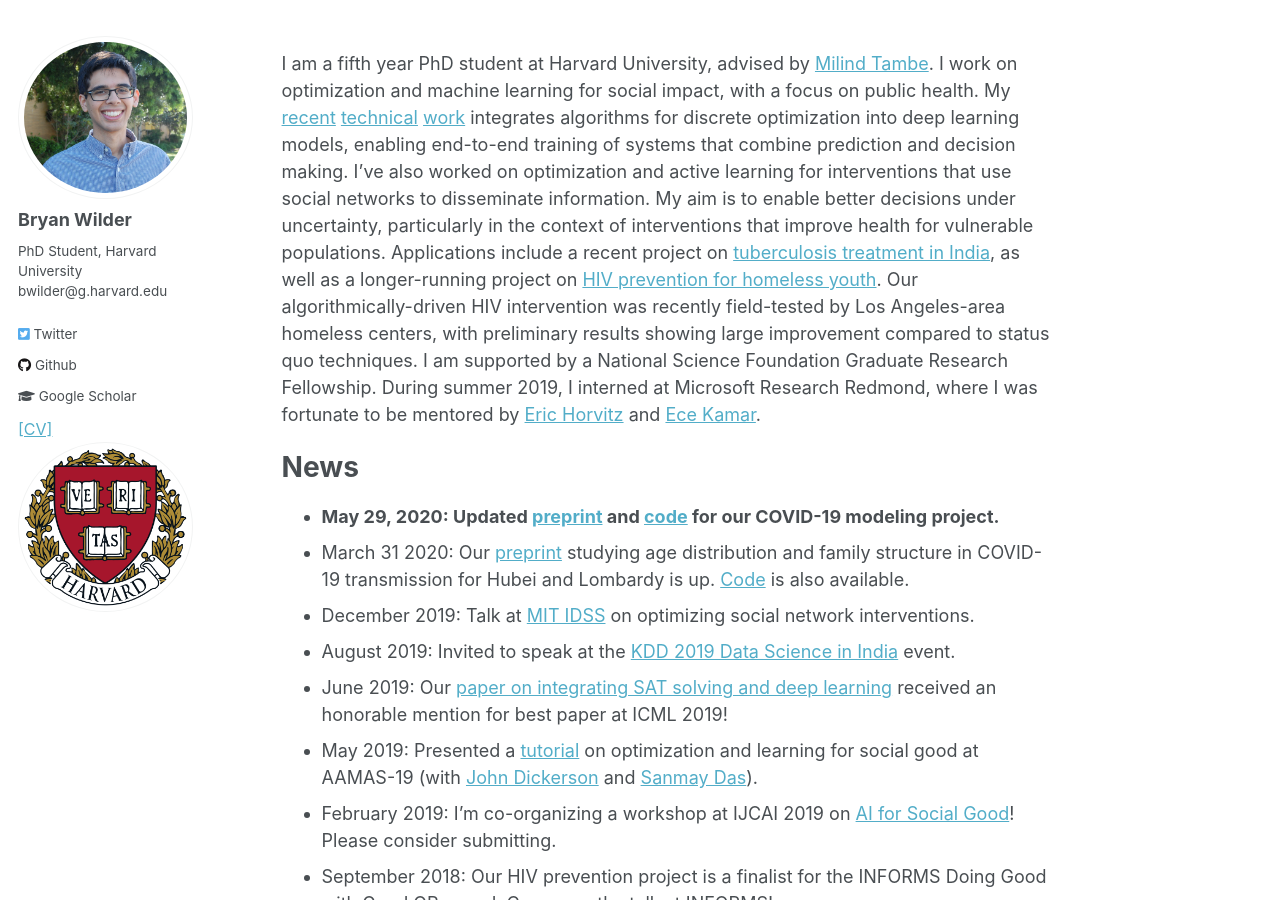
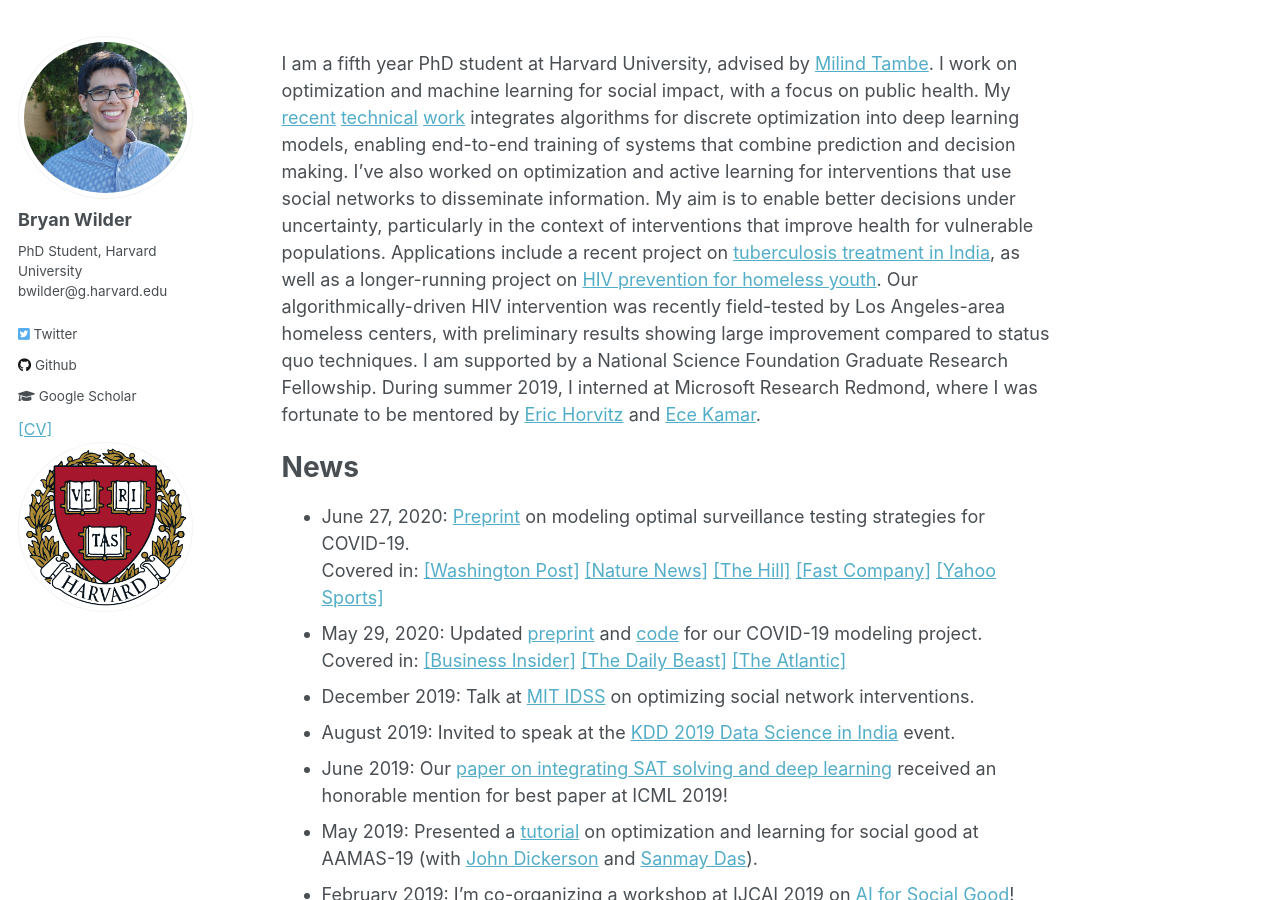
Before and after one commit to bryanwilder/bryanwilder.github.io, a Jekyll site: the page built from _pages/about.md, in a window 1280 px wide and 900 px high. Built offline with Jekyll 4.4.1, drawn with Linux system fonts in a browser that asks for light colours.

Commit message:
Update about.md

```diff
--- a/_pages/about.md
+++ b/_pages/about.md
@@ -10,9 +10,10 @@
 I am a fifth year PhD student at Harvard University, advised by [Milind Tambe](https://www.seas.harvard.edu/directory/mtambe). I work on optimization and machine learning for social impact, with a focus on public health. My [recent](https://arxiv.org/abs/1905.13732) [technical](http://proceedings.mlr.press/v97/wang19e/wang19e.pdf) [work](files/aaai_melding.pdf) integrates algorithms for discrete optimization into deep learning models, enabling end-to-end training of systems that combine prediction and decision making. I've also worked on optimization and active learning for interventions that use social networks to disseminate information. My aim is to enable better decisions under uncertainty, particularly in the context of interventions that improve health for vulnerable populations. Applications include a recent project on [tuberculosis treatment in India](https://arxiv.org/abs/1902.01506), as well as a longer-running project on [HIV prevention for homeless youth](files/aamas_deployment.pdf). Our algorithmically-driven HIV intervention was recently field-tested by Los Angeles-area homeless centers, with preliminary results showing large improvement compared to status quo techniques. I am supported by a National Science Foundation Graduate Research Fellowship. During summer 2019, I interned at Microsoft Research Redmond, where I was fortunate to be mentored by [Eric Horvitz](http://erichorvitz.com/) and [Ece Kamar](https://www.ecekamar.com/).
 
 # News
-
-*   **May 29, 2020: Updated [preprint](https://papers.ssrn.com/sol3/papers.cfm?abstract_id=3564800) and [code](https://github.com/bwilder0/covid_abm_release) for our COVID-19 modeling project.**
-*   March 31 2020: Our [preprint](https://papers.ssrn.com/sol3/papers.cfm?abstract_id=3564800) studying age distribution and family structure in COVID-19 transmission for Hubei and Lombardy is up. [Code](https://github.com/bwilder0/COVID19-Demography) is also available.
+*   June 27, 2020: [Preprint](https://www.medrxiv.org/content/10.1101/2020.06.22.20136309v2) on modeling optimal surveillance testing strategies for COVID-19.
+Covered in: [[Washington Post]](https://www.washingtonpost.com/health/long-delays-in-getting-test-results-hobble-coronavirus-response/2020/07/12/d32f7fa8-c1fe-11ea-b4f6-cb39cd8940fb_story.html) [[Nature News]](https://www.nature.com/articles/d41586-020-00502-w) [[The Hill]](https://thehill.com/changing-america/well-being/506193-test-frequency-more-important-than-sensitivity-for-coronavirus) [[Fast Company]](https://www.fastcompany.com/90522589/this-covid-19-super-antibody-test-could-provide-new-insights-into-immunity) [[Yahoo Sports]](https://sports.yahoo.com/sports-amid-coronavirus-are-league-testing-protocols-impacting-the-u-ss-pandemic-fight-145213814.html)
+*   May 29, 2020: Updated [preprint](https://papers.ssrn.com/sol3/papers.cfm?abstract_id=3564800) and [code](https://github.com/bwilder0/covid_abm_release) for our COVID-19 modeling project.
+Covered in: [[Business Insider]](https://www.businessinsider.fr/us/scientists-strategy-prevent-second-wave-coronavirus-more-lockdowns-2020-5) [[The Daily Beast]](https://www.thedailybeast.com/ending-coronavirus-lockdowns-in-mississippi-georgia-and-florida-could-doom-thousands) [[The Atlantic]](https://www.theatlantic.com/health/archive/2020/04/why-georgia-reopening-coronavirus-pandemic/610882/)
 *   December 2019: Talk at [MIT IDSS](https://idss.mit.edu/) on optimizing social network interventions.
 *   August 2019: Invited to speak at the [KDD 2019 Data Science in India](https://ikdd.acm.org/kdd2019/) event.
 *   June 2019: Our [paper on integrating SAT solving and deep learning](http://proceedings.mlr.press/v97/wang19e/wang19e.pdf) received an honorable mention for best paper at ICML 2019!
```
